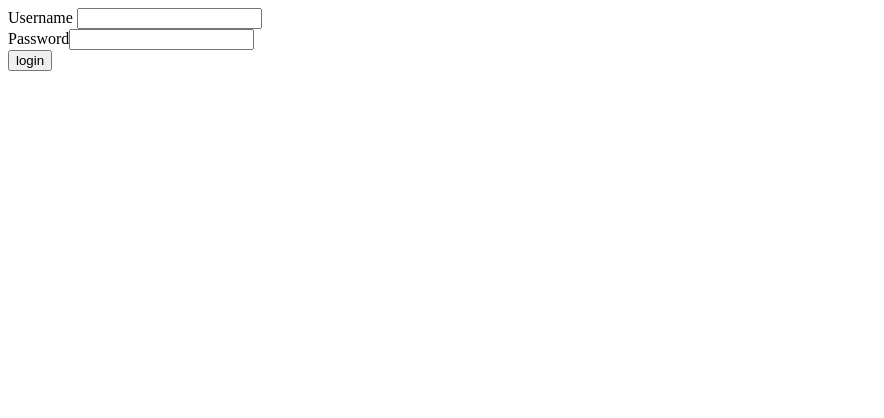
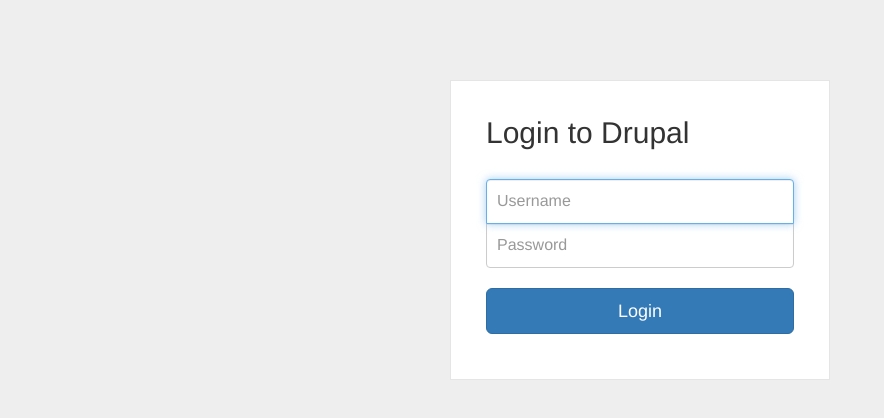
Before and after one commit to jbeuckm/drupal-spa, a website: page index.html in a window 1280 px wide. Shown: the whole page, without its empty margins (0-884 px from the left). Drawn offline with nearby package versions, Linux system fonts and the light colour scheme; some packages are replaced by stand-ins of ours.

Commit message:
neato bootstrap login form

```diff
--- a/app/templates/login.html
+++ b/app/templates/login.html
@@ -1,9 +1,13 @@
-<div>
-    <label>Username</label> <input name="username" ng-model="username"></input>
+<div class="wrapper">
+  <form class="form-signin">
+    <h2 class="form-signin-heading">Login to Drupal</h2>
+    <input type="text" class="form-control" name="username" placeholder="Username" required="" autofocus="" ng-model="username" />
+    <input type="password" class="form-control" name="password" placeholder="Password" required="" ng-model="password"/>
+
+    <!--label class="checkbox">
+      <input type="checkbox" value="remember-me" id="rememberMe" name="rememberMe"> Remember me
+    </label-->
+
+    <button class="btn btn-lg btn-primary btn-block" type="submit" ng-click="login()">Login</button>
+  </form>
 </div>
-
-<div>
-    <label>Password</label><input type="password" name="password" ng-model="password"></input>
-</div>
-
-<button type="submit" ng-click="login()">login</button>
--- a/bower.json
+++ b/bower.json
@@ -24,6 +24,8 @@
   ],
   "dependencies": {
     "angularjs": "~1.2.21",
-    "angular-route": "~1.2.21"
+    "angular-route": "~1.2.21",
+    "bootstrap": "~3.2.0",
+    "jquery": "~2.1.1"
   }
 }
--- /dev/null
+++ b/css/styles.css
@@ -0,0 +1,49 @@
+body {
+  background: #eee !important;
+}
+
+.wrapper {
+  margin-top: 80px;
+  margin-bottom: 80px;
+}
+
+.form-signin {
+  max-width: 380px;
+  padding: 15px 35px 45px;
+  margin: 0 auto;
+  background-color: #fff;
+  border: 1px solid rgba(0,0,0,0.1);
+
+.form-signin-heading,
+.checkbox {
+  margin-bottom: 30px;
+}
+
+.checkbox {
+  font-weight: normal;
+}
+
+.form-control {
+  position: relative;
+  font-size: 16px;
+  height: auto;
+  padding: 10px;
+@include box-sizing(border-box);
+
+&:focus {
+  z-index: 2;
+}
+  }
+
+input[type="text"] {
+  margin-bottom: -1px;
+  border-bottom-left-radius: 0;
+  border-bottom-right-radius: 0;
+}
+
+input[type="password"] {
+  margin-bottom: 20px;
+  border-top-left-radius: 0;
+  border-top-right-radius: 0;
+}
+  }
--- a/index.html
+++ b/index.html
@@ -2,6 +2,8 @@
 
 <head>
     <title>drupal-client-browser</title>
+  <link rel="stylesheet" href="bower_components/bootstrap/dist/css/bootstrap.min.css">
+  <link rel="stylesheet" href="css/styles.css">
 </head>
 
 <body>
@@ -10,8 +12,10 @@
 
     <div ng-view></div>
 
+</div>
 
-</div>
+<script src="bower_components/jquery/dist/jquery.min.js"></script>
+<script src="bower_components/bootstrap/dist/js/bootstrap.min.js"></script>
 
 <script src="build/drupal-client-browser.js"></script>
 <script src="bower_components/angularjs/angular.min.js"></script>
```
